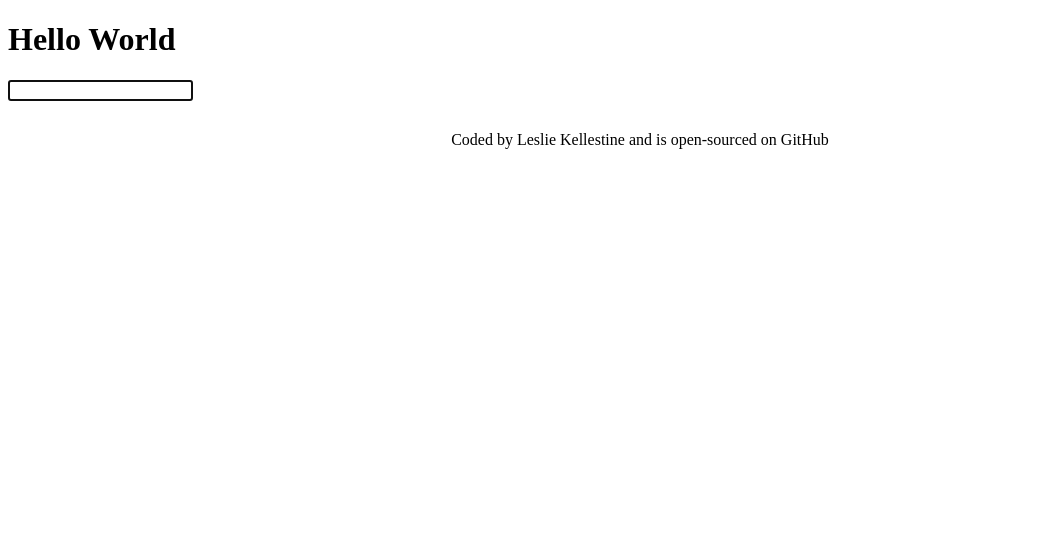
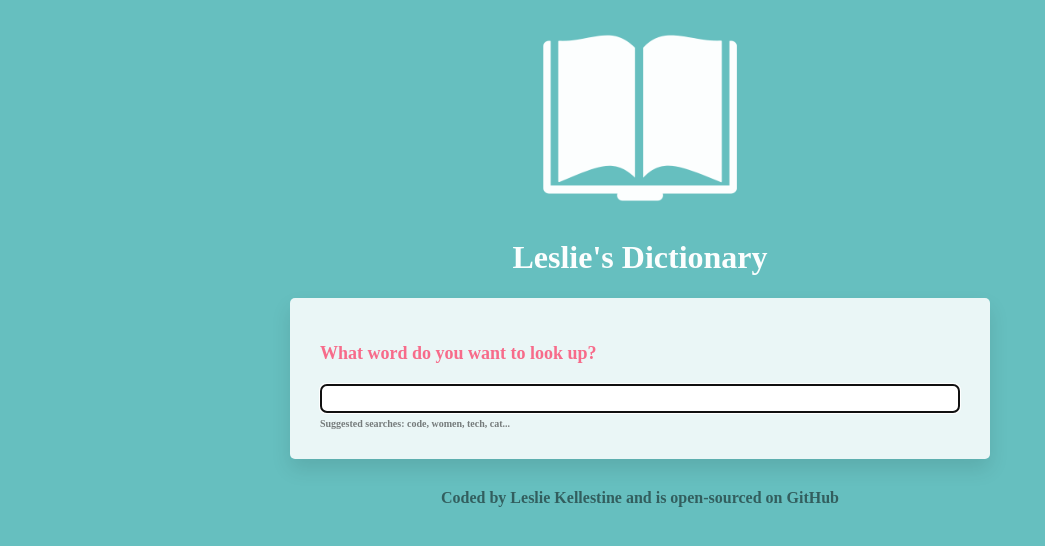
Before and after one commit to LeslieKellestine/dictionary-project, a React (Create React App) app: page / in a window 1280 px wide. Shown: the top 546 px of the page, without its empty margins (0-1045 px from the left). Built offline with nearby package versions, Linux system fonts and the light colour scheme.

Commit message:
Styled the app

```diff
--- a/src/App.css
+++ b/src/App.css
@@ -1,4 +1,23 @@
+.App {
+margin: 18px auto;
+  max-width: 700px;
+}
+body {
+    background: #66bfbf;
+}
+.App-logo {
+    max-width: 200px;
+    display: block;
+    margin: 0 auto;
+  }
+
+ h1 {
+     color: #fcfefe;
+     text-align: center;
+ }
 .App-Footer{
     text-align: center;
     margin: 30px 0;
+    opacity: 0.5;
+    font-weight: bold;
 }
--- a/src/App.js
+++ b/src/App.js
@@ -1,4 +1,4 @@
-
+import logo from "./logo.png";
 import './App.css';
 import Dictionary from './Dictionary.js';
 
@@ -7,10 +7,11 @@ function App() {
     <div className='App'>
       <div className='container'>
         <header className='App-header'>
-            <h1>Hello World</h1>
+          <img src={logo} className="App-logo img-fluid" alt="logo" />
+            <h1>Leslie's Dictionary</h1>
         </header>
         <main>
-          <Dictionary />
+          <Dictionary defaultKeyword="Code"/>
         </main>
         <footer className='App-Footer'>Coded by Leslie Kellestine and is open-sourced on GitHub</footer>
       </div>
--- a/src/Dictionary.css
+++ b/src/Dictionary.css
@@ -0,0 +1,28 @@
+.Dictionary section {
+    background: #eaf6f6;
+    padding: 30px;
+    border-radius: 5px;
+    margin: 20px 0;
+    box-shadow: 0 10px 20px rgb(0 0 0 / 10%);
+}
+.Dictionary h1 {
+    text-align: left;
+    font-size: 18px;
+    font-weight: bold;
+    color: #f76b8a;
+    margin-bottom: 20px;
+}
+.Dictionary input {
+    width: 100%;
+    border-radius: 6px;
+    padding: 6px 10px;
+    color: #66bfbf;
+    font-weight: bold;
+    border: 1px solid #fcfefe;
+}
+.Dictionary .hint {
+    font-size: 10px;
+    margin-top: 5px;
+    opacity: 0.5;
+    font-weight: bold;
+}
--- a/src/Dictionary.js
+++ b/src/Dictionary.js
@@ -22,12 +22,19 @@ export default function Dictionary () {
     }
     return (
         <div className="Dictionary">
+            <section>
+                <h1>What word do you want to look up?</h1>
         <form onSubmit={search}>
             <input
             type="search"
              autoFocus= {true}
-             onChange={handleKeywordChange}/>
+             onChange={handleKeywordChange}
+             defaultvalue ={"Type your word"} />
         </form>
+        <div className="hint">
+            Suggested searches: code, women, tech, cat...
+        </div>
+        </section>
         <Results results={results}/>
         </div>
     );
--- /dev/null
+++ b/src/Meaning.css
@@ -0,0 +1,13 @@
+.Meaning h3 {
+    color: #f76b8a;
+    text-transform: capitalize;
+    font-size: 24px;
+    line-height: 1.5;
+    font-weight: bold;
+  }
+
+  .Meaning .example {
+    color: #70757a;
+    font-style: italic;
+    margin-top: 10px;
+  }
--- a/src/Meaning.js
+++ b/src/Meaning.js
@@ -1,5 +1,6 @@
 import React from "react";
-import Synonyms from "./Synonyms.js"
+import Synonyms from "./Synonyms.js";
+import "./Meaning.css";
 
 export default function Meaning (props) {
     return (
@@ -9,9 +10,9 @@ export default function Meaning (props) {
             return (
                 <div key={index}>
                 <p>
-                    <strong>Definitionn:</strong>{definition.definition}
-                        <br />
-                    <em><strong>Example:</strong>{definition.example}</em>
+                <div className="definition">{definition.definition}</div>
+
+                    <div className="example">{definition.example}</div>
                     <Synonyms synonyms={definition.synonyms} />
                 </p>
                 </div>
--- a/src/Phonetic.js
+++ b/src/Phonetic.js
@@ -1,13 +1,13 @@
 import React from "react";
+import "./Phonetics.css";
 
-export default function Phonetic (props) {
+export default function Phonetic(props) {
     return (
-        <div className="Phonetic">
-            <a href={props.phonetic.audio} target="_blank">
-                Listen
-            </a>
-            <br />
-            {props.phonetic.text}
-        </div>
+      <div className="Phonetic">
+        <a href={props.phonetic.audio} target="_blank" rel="noreferrer">
+          Listen
+        </a>
+        <span className="text">{props.phonetic.text}</span>
+      </div>
     );
-}
+  }
--- /dev/null
+++ b/src/Phonetics.css
@@ -0,0 +1,25 @@
+.Phonetic {
+  margin: 20px 0;
+}
+
+.Phonetic a {
+  color: #66bfbf;
+  border: 1px solid #ddd;
+  text-decoration: none;
+  padding: 8px 15px;
+  font-size: 13px;
+  margin-right: 10px;
+  font-weight: bold;
+  border-radius: 20px;
+  transition: all 150ms ease-in-out;
+}
+
+.Phonetic a:hover {
+    background: #66bfbf;
+    color: #fcfefe;
+  }
+
+  .Phonetic .text {
+    opacity: 0.5;
+    font-weight: bold;
+  }
--- /dev/null
+++ b/src/Results.css
@@ -0,0 +1,6 @@
+.Results h2 {
+    font-size: 32px;
+    font-weight: bold;
+    color: #f76b8a;
+    text-transform: capitalize;
+}
--- a/src/Results.js
+++ b/src/Results.js
@@ -2,9 +2,12 @@ import React from "react";
 import Meaning from "./Meaning.js";
 import Phonetic from "./Phonetic.js";
 
+import "./Results.css"
+
 export default function Results (props) {
         if (props.results) {
             return <div className="Results">
+                <section>
                 <h2> {props.results.word} </h2>
                 {props.results.phonetics.map(function(phonetic, index){
                     return(
@@ -13,10 +16,11 @@ export default function Results (props) {
                          </div>
                     );
                 })}
+                </section>
                 {props.results.meanings.map(function (meaning, index){
-                    return (<div key={index}>
+                    return (<section key={index}>
                         <Meaning meaning ={meaning} />
-                        </div>
+                        </section>
                         );
                 })}
             </div>
--- /dev/null
+++ b/src/Synonyms.css
@@ -0,0 +1,12 @@
+.Synonyms {
+    margin: 15px 0 0;
+    padding: 0;
+  }
+
+  .Synonyms li {
+    font-size: 13px;
+    text-transform: capitalize;
+    display: inline-block;
+    padding-right: 10px;
+    line-height: 1;
+  }
--- a/src/Synonyms.js
+++ b/src/Synonyms.js
@@ -1,4 +1,5 @@
 import React from "react";
+import "./Synonyms.css";
 
 export default function Synonyms (props) {
     if (props.synonyms) {
```
Also changed, not shown: src/logo.png (added).
